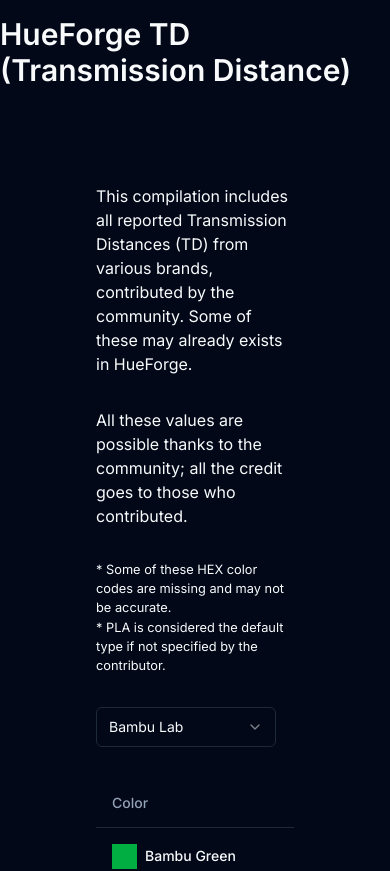
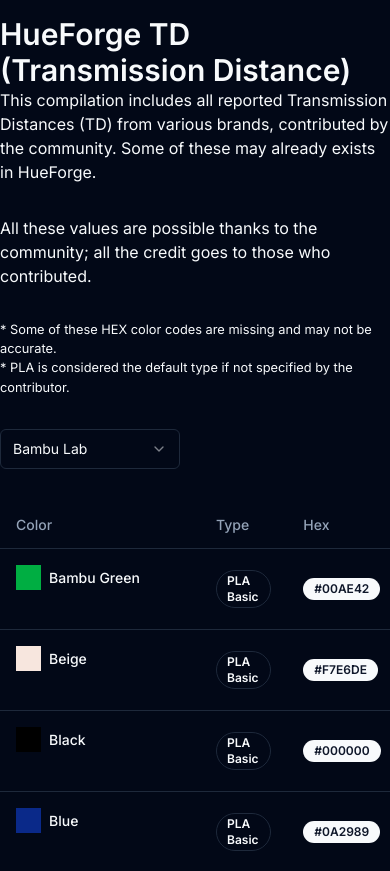
Before and after one commit to penleychan/hueforge-td, a Next.js app: page / in a window 390 px wide. Shown: the top 871 px of the page. Built offline with nearby package versions, Linux system fonts and the light colour scheme.

Commit message:
fix sm screen padding

```diff
--- a/src/app/(root)/page.tsx
+++ b/src/app/(root)/page.tsx
@@ -2,7 +2,7 @@
 
 const Home = async () => {
   return (
-    <main className="flex flex-col justify-between p-24 gap-8">
+    <main className="flex flex-col justify-between sm:p-8 md:p-24 gap-8">
       <p>
         This compilation includes all reported Transmission Distances (TD) from
         various brands, contributed by the community. Some of these may already
```
